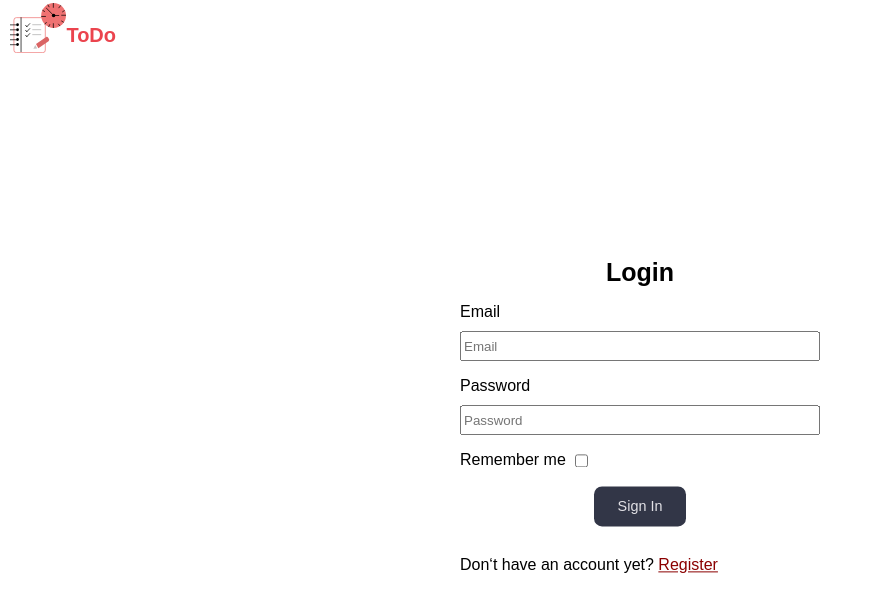
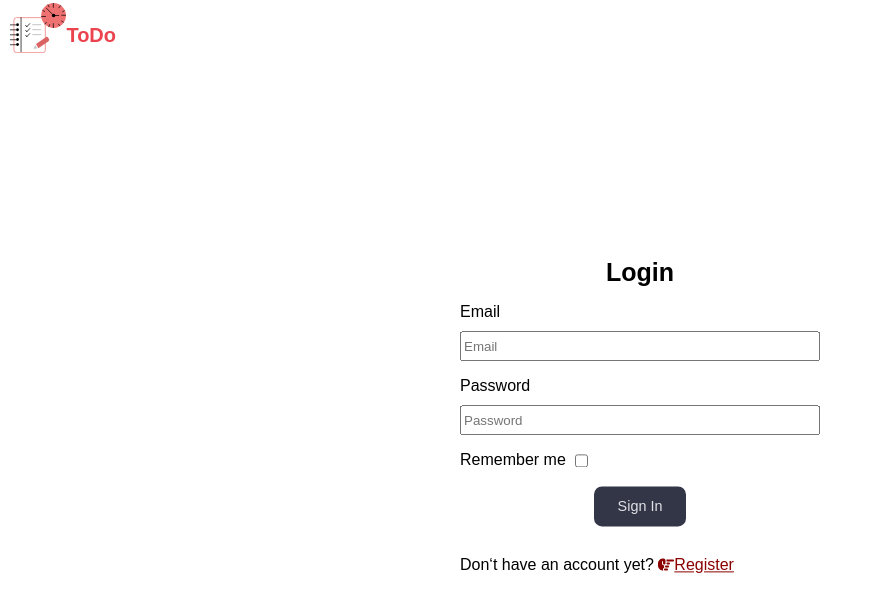
Before and after one commit to Deehas/flask-react-ui, a React (Create React App) app: page /login in a window 1280 px wide. Shown: the top 612 px of the page, without its empty margins (0-873 px from the left). Built offline with nearby package versions, Linux system fonts and the light colour scheme.

Commit message:
update: implement automatic redirect

```diff
--- a/src/components/Login.js
+++ b/src/components/Login.js
@@ -1,7 +1,10 @@
 // Library imports
 import { useState } from "react";
+import { useNavigate } from "react-router-dom";
 import axios from "axios";
 import { ToastContainer, toast } from "react-toastify";
+import { FontAwesomeIcon } from "@fortawesome/react-fontawesome";
+import { faHandPointRight } from "@fortawesome/free-solid-svg-icons";
 
 // Internal imports
 import ToastConfig from "./utils/utils";
@@ -10,6 +13,7 @@
 import logoImage from "../image/Logo.svg";
 
 function Login(props) {
+  const navigate = useNavigate();
   const [loginForm, setloginForm] = useState({
     email: "",
     password: "",
@@ -28,10 +32,13 @@
       .then((response) => {
         const data = response;
         const username = data.data.user.username;
-        console.log(data);
+        const userId = data.data.user.id;
         toast.success(data.data.msg, ToastConfig);
         props.setToken(data.data.access_token);
         localStorage.setItem("userName", username);
+        localStorage.setItem("userID", userId);
+
+        navigate("/home");
       })
       .catch((error) => {
         if (error.response) {
@@ -48,6 +55,7 @@
 
   function handleChange(event) {
     const { value, name } = event.target;
+
     setloginForm((prevNote) => ({
       ...prevNote,
       [name]: value,
@@ -109,7 +117,8 @@
         <div className="logged_in">
           <span>Don&lsquo;t have an account yet? </span>
           <a href="/register">
-            <i className="fa fa-hand-o-right" aria-hidden="true"></i>Register
+            <FontAwesomeIcon icon={faHandPointRight} />
+            Register
           </a>
         </div>
       </div>
--- a/src/components/Register.js
+++ b/src/components/Register.js
@@ -1,7 +1,10 @@
 // Library imports
 import { useState } from "react";
+import { useNavigate } from "react-router-dom";
 import axios from "axios";
 import { ToastContainer, toast } from "react-toastify";
+import { FontAwesomeIcon } from "@fortawesome/react-fontawesome";
+import { faHandPointRight } from "@fortawesome/free-solid-svg-icons";
 
 // Internal imports
 import ToastConfig from "./utils/utils";
@@ -10,6 +13,7 @@
 import logoImage from "../image/Logo.svg";
 
 function Register(props) {
+  const navigate = useNavigate();
   const [registerForm, setregisterForm] = useState({
     username: "",
     email: "",
@@ -31,6 +35,8 @@
         const data = response;
         toast.success(data.data.msg, ToastConfig);
         props.setToken(response.data.access_token);
+
+        navigate("/home");
       })
       .catch((error) => {
         if (error.response) {
@@ -113,7 +119,8 @@
         <div className="registered">
           <span>Already registered? </span>
           <a href="/login">
-            <i className="fa fa-hand-o-right" aria-hidden="true"></i>Login
+            <FontAwesomeIcon icon={faHandPointRight} />
+            Login
           </a>
         </div>
       </div>
```
